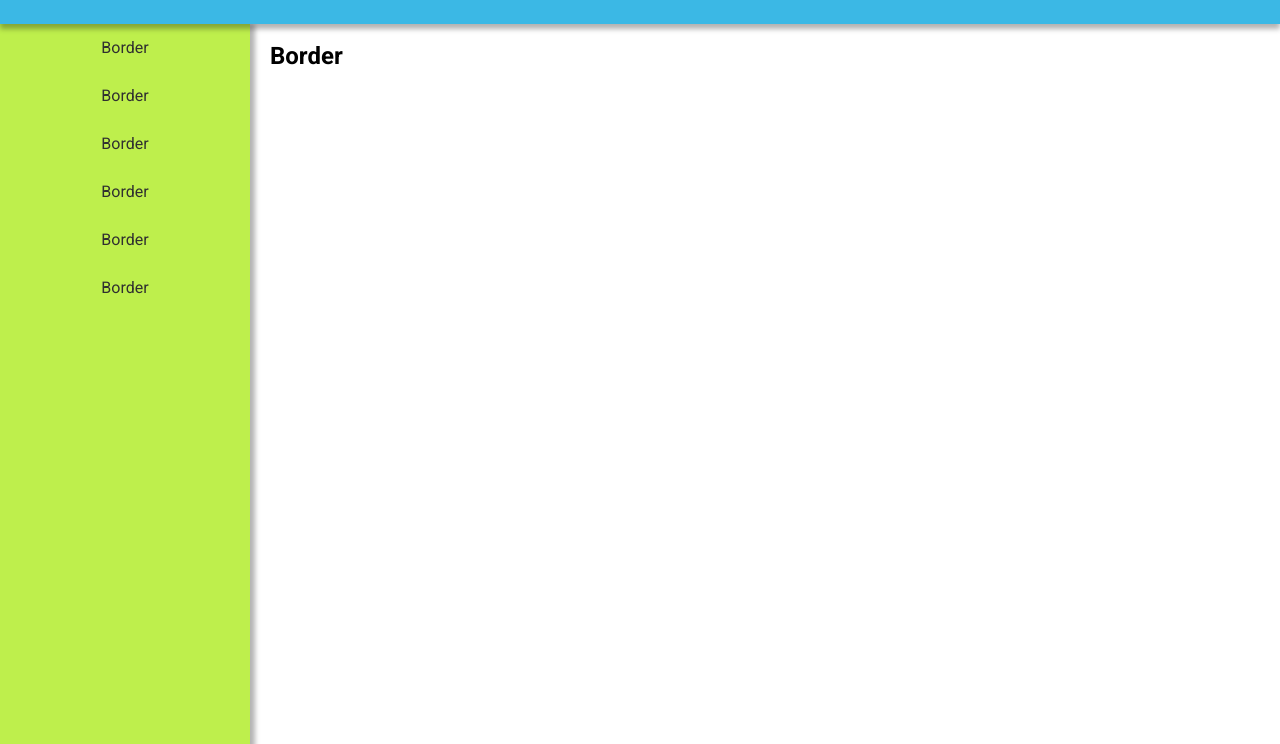
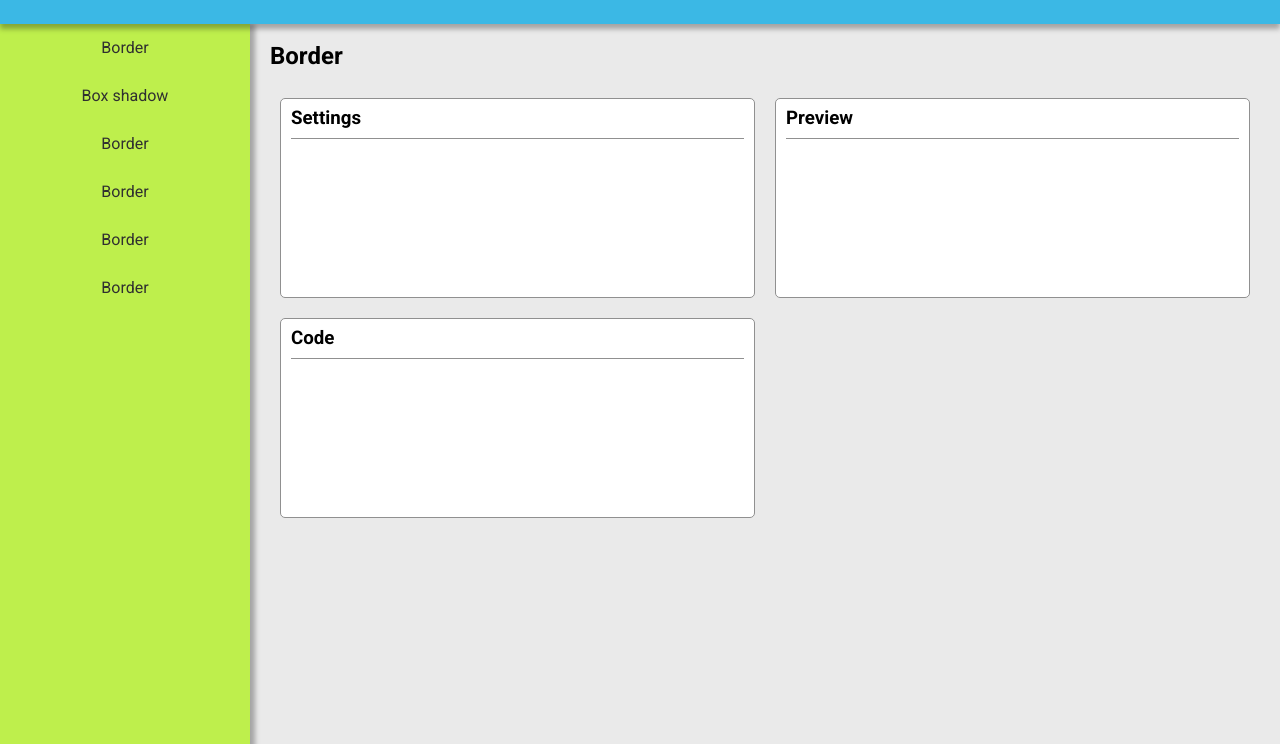
Before and after one commit to kadonomaro/codegenerator, a plain HTML site: page index.html in a window 1280 px wide. Shown: the part 56-800 px from the top of the page. Drawn offline with Linux system fonts and the light colour scheme.

Commit message:
visual for apps block

```diff
--- a/css/_border.scss
+++ b/css/_border.scss
@@ -1,4 +1,26 @@
 .border {
     height: 100vh;
+
     padding: 20px;
+    background-color: $color-apps;
+    &__title {
+        margin-top: 80px;
+        margin-bottom: 20px;
+    }
+    &__main {
+        display: flex;
+        flex-wrap: wrap;
+    }
+    &__settings {
+        margin: 10px;
+        width: calc(50% - 20px);
+    }
+    &__preview {
+        margin: 10px;
+        width: calc(50% - 20px);
+    }
+    &__code {
+        margin: 10px;
+        width: calc(50% - 20px);
+    }
 }
--- a/css/_box-shadow.scss
+++ b/css/_box-shadow.scss
@@ -1,4 +1,8 @@
 .box-shadow {
     height: 100vh;
     padding: 20px;
+    background-color: darken($color: $color-apps, $amount: 3%);
+    &__title {
+        margin-top: 80px;
+    }
 }
--- a/css/_commom.scss
+++ b/css/_commom.scss
@@ -1,6 +1,9 @@
 h1, h2, h3, h4, h5, h6, ul, form {
     margin: 0;
     padding: 0;
+}
+html {
+    scroll-behavior: smooth;
 }
 .page {
     margin: 0;
@@ -9,9 +12,28 @@ h1, h2, h3, h4, h5, h6, ul, form {
 }
 .content {
     position: relative;
-    padding-top: 80px;
+
     padding-left: 250px;
 }
-.block {
+
+.apps {
 
 }
+.block {
+    position: relative;
+    width: 200px;
+    height: 200px;
+    padding: 10px;
+    border: 1px solid $color-border;
+    border-radius: 5px;
+
+    background-color: #fff;
+    box-sizing: border-box;
+
+    &__title {
+        padding-bottom: 10px;
+        border-bottom: 1px solid $color-border;
+
+
+    }
+}
--- a/css/_header.scss
+++ b/css/_header.scss
@@ -1,5 +1,6 @@
 .header {
     position: fixed;
+    top: 0;
     left: 0;
     right: 0;
     z-index: 10;
--- a/css/_variables.scss
+++ b/css/_variables.scss
@@ -2,4 +2,6 @@ $font-main: 'Roboto', sans-serif;
 
 $color-header: #3bb8e5;
 $color-nav: #beef4c;
+$color-apps: #eaeaea;
 $color-text: #303030;
+$color-border: #909090;
--- a/index.html
+++ b/index.html
@@ -17,8 +17,8 @@
 
     <nav class="nav">
         <ul class="nav__list">
-            <li class="nav__item"><a href="" class="nav__link">Border</a></li>
-            <li class="nav__item"><a href="" class="nav__link">Border</a></li>
+            <li class="nav__item"><a href="#border" class="nav__link">Border</a></li>
+            <li class="nav__item"><a href="#box-shadow" class="nav__link">Box shadow</a></li>
             <li class="nav__item"><a href="" class="nav__link">Border</a></li>
             <li class="nav__item"><a href="" class="nav__link">Border</a></li>
             <li class="nav__item"><a href="" class="nav__link">Border</a></li>
@@ -29,41 +29,38 @@
 
     <div class="content">
 
-        <main class="apps">
-
-            <section class="border">
+        <section class="border" id="border">
 
             <h2 class="border__title">Border</h2>
             <div class="border__main">
-                    <div class="border__settings block ">
+                <div class="border__settings block">
+                    <h3 class="block__title">Settings</h3>
 
                 </div>
-                    <div class="border__preview block ">
-
+                <div class="border__preview block">
+                    <h3 class="block__title">Preview</h3>
                 </div>
                 <div class="border__code block" >
-
+                    <h3 class="block__title">Code</h3>
                 </div>
             </div>
 
-            </section>
+        </section><!--border-->
 
-            <div class="box-shadow">
+        <section class="box-shadow" id="box-shadow">
             <h2 class="box-shadow__title">Box shadow</h2>
             <div class="box-shadow__main">
                 <div class="box-shadow__settings block">
-
+                    <h3 class="block__title">Settings</h3>
                 </div>
                 <div class="box-shadow__preview block">
-
+                    <h3 class="block__title">Preview</h3>
                 </div>
                 <div class="box-shadow__code block">
-
+                    <h3 class="block__title">Code</h3>
                 </div>
             </div>
-            </div>
-
-        </main>
+        </section><!--box shadow-->
 
     </div><!--content-->
 
```
Also changed, not shown: css/style.css, 1 other file. Lines whose indentation alone changed are shown as unchanged.
